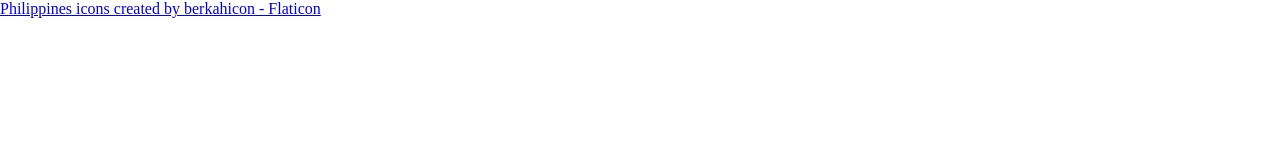
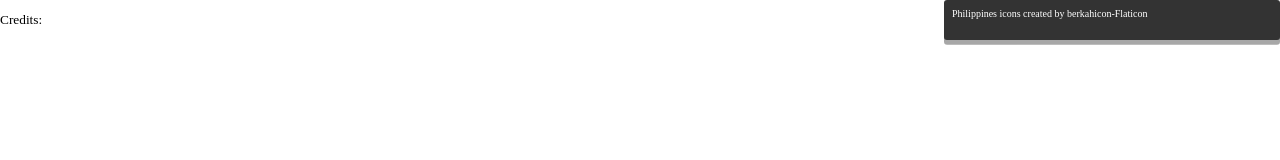
Before and after one commit to kurtis-b/template-test, a plain HTML site: page index.html in a window 1280 px wide. Drawn offline with Linux system fonts and the light colour scheme.

Commit message:
Added styling for footer and headers within footer

```diff
--- a/index.html
+++ b/index.html
@@ -22,6 +22,7 @@
     <script src="script.js"></script>
 </body>
 <footer>
-    <a href="https://www.flaticon.com/free-icons/philippines" title="philippines icons">Philippines icons created by berkahicon - Flaticon</a>
+    Credits:
+    <a href="https://www.flaticon.com/free-icons/philippines" title="philippines icons">Philippines icons created by berkahicon-Flaticon</a>
 </footer>
 </html>
--- a/style.css
+++ b/style.css
@@ -6,3 +6,42 @@ body {
     margin: 0;
     min-height: 100vh; /* Always stretch background to to at least the full height of the screen even if the content isn't enough to take up the full height of the screen */
 }
+
+footer {
+    font-size: smaller;
+    display: flex;
+    align-items: center;
+    justify-content: space-between;
+}
+
+footer a {
+    cursor: pointer;
+    font-size: 75%;
+    width: 25%;
+    height: 1.5rem;
+    text-decoration: none;
+    color: #fff;
+    background: #333;
+    padding: 0.5rem 0.5rem;
+    display: inline-block;
+    border: none;
+    border-radius: 3px;
+    outline: none;
+    box-shadow: 0 0.3rem rgb(121, 121, 121, 0.65);
+}
+
+footer a:hover {
+    filter: brightness(110%);
+}
+
+footer a:active {
+    transform: translate(0, 0.3rem);
+    box-shadow: 0 0.1rem rgba(255, 255, 255, 0.65);
+}
+
+/* Media Query: Tablet or Smaller */
+@media screen and (max-width: 1000px) {
+    footer a {
+        font-size: 55%;
+    }
+}
```
